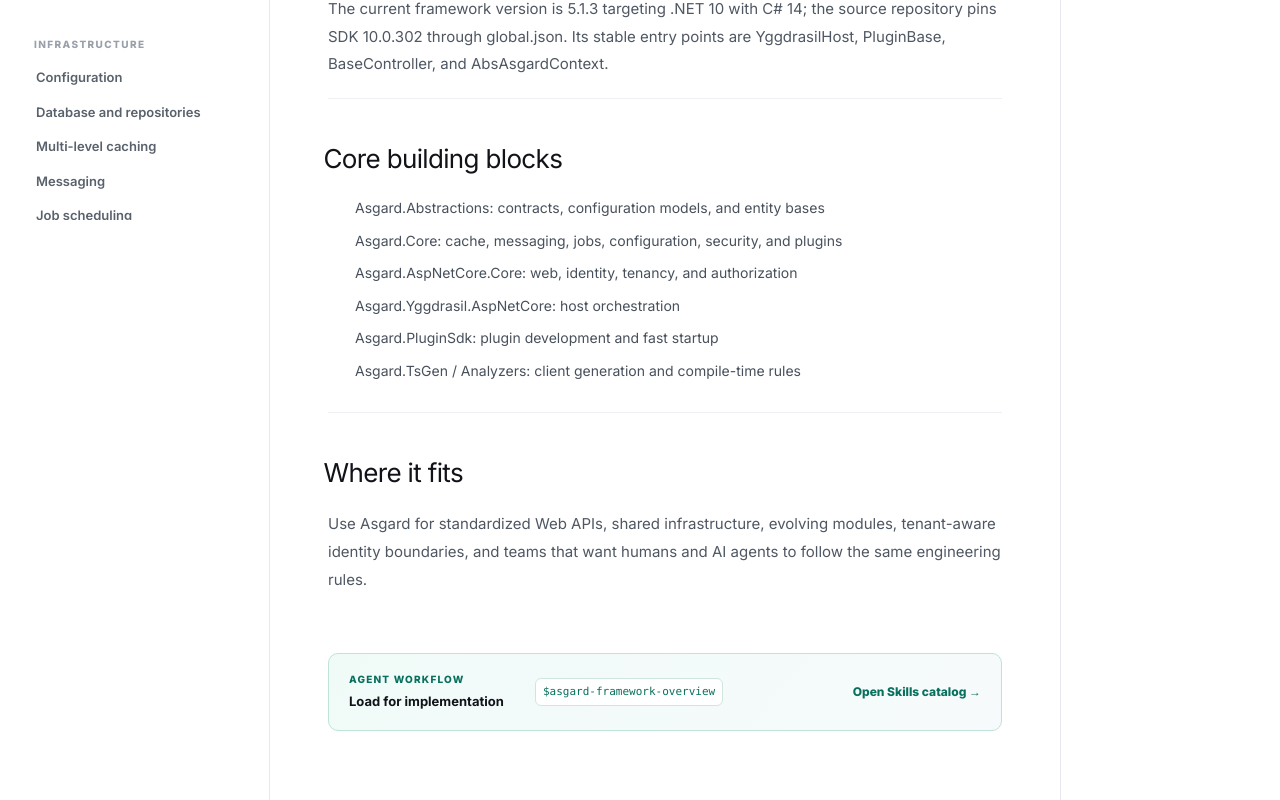
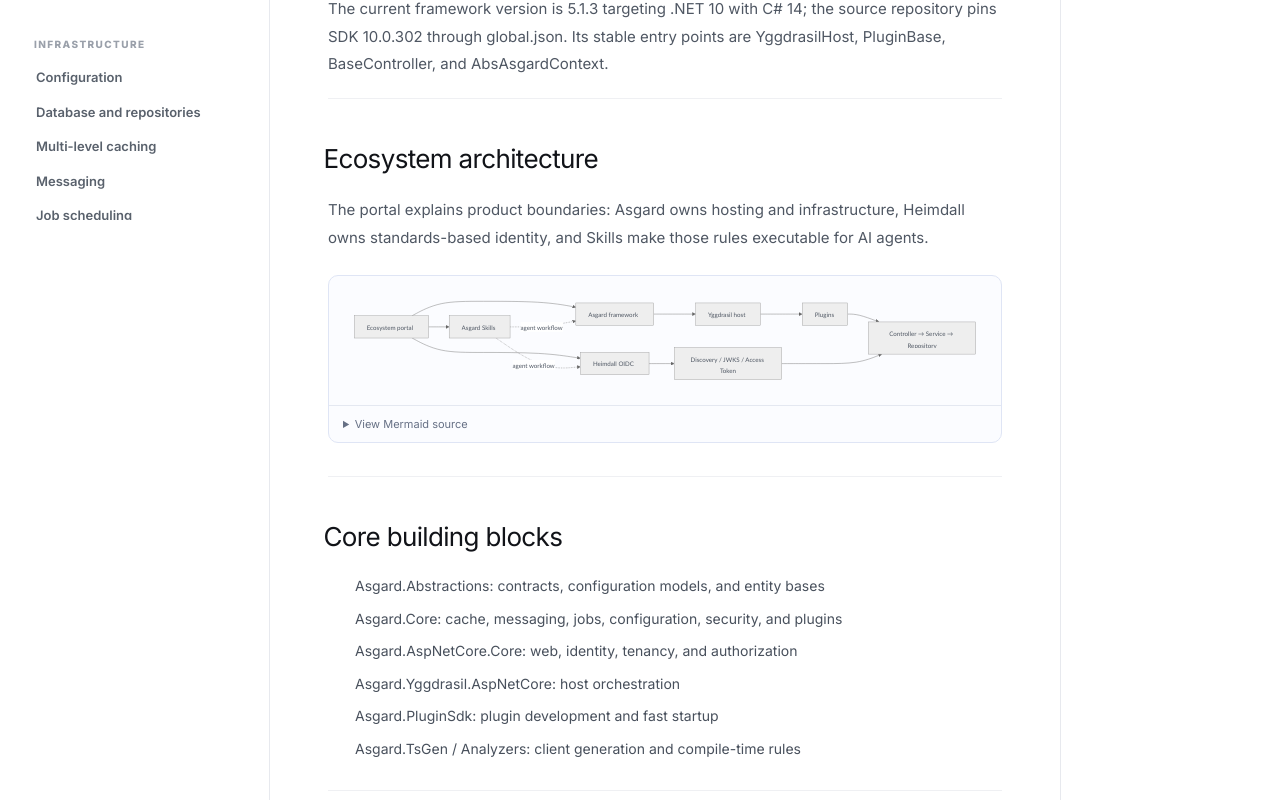
Before and after one commit to BenLampson/Asgard.Documents, a Next.js app: page /en/docs/overview in a window 1280 px wide. Shown: the part 580-1380 px from the top of the page. Built offline with nearby package versions, Linux system fonts and the light colour scheme.

Commit message:
feat: render Mermaid architecture diagrams

```diff
--- a/app/components/DocsShell.tsx
+++ b/app/components/DocsShell.tsx
@@ -3,6 +3,7 @@ import { getProductMetadata, productHomePath } from "../product-registry";
 import { getSkillReferences } from "../skill-references";
 import { siteBaseline } from "../site-baseline";
 import { SiteHeader } from "./SiteHeader";
+import { MermaidDiagram } from "./MermaidDiagram";
 
 function Sidebar({ locale, current, product }: { locale: Locale; current: string; product: Product }) {
   const groups = new Map<string, DocPage[]>();
@@ -21,6 +22,7 @@ function Sidebar({ locale, current, product }: { locale: Locale; current: string
 }
 
 function CodeBlock({ language, value }: { language: string; value: string }) {
+  if (language.toLowerCase() === "mermaid") return <MermaidDiagram value={value} />;
   return <div className="code-block"><div><span>{language}</span><span>ASGARD</span></div><pre><code>{value}</code></pre></div>;
 }
 
--- /dev/null
+++ b/app/components/MermaidDiagram.tsx
@@ -0,0 +1,40 @@
+"use client";
+
+import { useEffect, useId, useState } from "react";
+
+type MermaidDiagramProps = { value: string };
+
+export function MermaidDiagram({ value }: MermaidDiagramProps) {
+  const reactId = useId();
+  const [svg, setSvg] = useState<string | null>(null);
+  const [error, setError] = useState<string | null>(null);
+
+  useEffect(() => {
+    let cancelled = false;
+    const id = `mermaid-${reactId.replace(/[^a-zA-Z0-9_-]/g, "")}`;
+    void import("mermaid")
+      .then(async ({ default: mermaid }) => {
+        mermaid.initialize({ startOnLoad: false, securityLevel: "strict", theme: "neutral" });
+        const result = await mermaid.render(id, value);
+        if (!cancelled) setSvg(result.svg);
+      })
+      .catch((reason: unknown) => {
+        if (!cancelled) setError(reason instanceof Error ? reason.message : String(reason));
+      });
+    return () => {
+      cancelled = true;
+    };
+  }, [reactId, value]);
+
+  return (
+    <div className="mermaid-block" aria-label="Mermaid architecture diagram">
+      {svg ? <div className="mermaid-svg" dangerouslySetInnerHTML={{ __html: svg }} /> : null}
+      {error ? <div className="mermaid-error">Mermaid diagram could not be rendered: {error}</div> : null}
+      {!svg && !error ? <div className="mermaid-loading">Rendering architecture diagram…</div> : null}
+      <details className="mermaid-source">
+        <summary>View Mermaid source</summary>
+        <pre><code>{value}</code></pre>
+      </details>
+    </div>
+  );
+}
--- a/app/content.ts
+++ b/app/content.ts
@@ -143,6 +143,39 @@ export type DocPage = {
   sections: DocSection[];
   relatedDocs?: { product: Product; docSlug: string; label: string }[];
 };
+
+const ecosystemArchitectureDiagram = `flowchart LR
+  Portal["Ecosystem portal"] --> Asgard["Asgard framework"]
+  Portal --> Heimdall["Heimdall OIDC"]
+  Portal --> Skills["Asgard Skills"]
+  Asgard --> Host["Yggdrasil host"]
+  Host --> Plugins["Plugins"]
+  Plugins --> API["Controller → Service → Repository"]
+  Heimdall --> Tokens["Discovery / JWKS / Access Token"]
+  Tokens --> API
+  Skills -. "agent workflow" .-> Asgard
+  Skills -. "agent workflow" .-> Heimdall`;
+
+const asgardRuntimeDiagram = `flowchart TB
+  App["Starter application"] --> Host["YggdrasilHost"]
+  Host --> Pipeline["ASP.NET Core pipeline"]
+  Pipeline --> Controller["BaseController"]
+  Controller --> Service["Service / DTO"]
+  Service --> Repository["Repository"]
+  Repository --> Entity["Entity / database"]
+  Host --> Context["AbsAsgardContext"]
+  Context --> Infra["Cache · MQ · Jobs · Security · Trace"]`;
+
+const heimdallIntegrationDiagram = `sequenceDiagram
+  participant Browser as SPA / Browser
+  participant H as Heimdall
+  participant API as Asgard API
+  Browser->>H: Authorization Code + PKCE
+  H-->>Browser: Access Token
+  Browser->>API: Bearer Access Token
+  API->>H: Local Discovery / JWKS validation
+  API-->>Browser: Unified Response<T>
+  Note over API,H: API CORS and OIDC client CORS are separate boundaries`;
 
 const quickStartProjectCode = `<Project Sdk="Microsoft.NET.Sdk.Web">
   <PropertyGroup>
@@ -335,6 +368,7 @@ export const docs: Record<Locale, DocPage[]> = {
       description: "用统一宿主、插件模型和基础设施入口搭建模块化 ASP.NET Core 系统。",
       sections: [
         { id: "what", title: "Asgard 是什么", paragraphs: ["Asgard 是以 ASP.NET Core 为宿主的应用框架。它统一配置、插件、公共能力、认证授权、Swagger、静态资源与健康检查，让业务代码聚焦 API、服务、仓储和领域逻辑。", "当前框架版本为 5.1.3，目标框架是 .NET 10、语言基线是 C# 14，源码仓库通过 global.json 固定 SDK 10.0.302。核心入口是 YggdrasilHost、PluginBase、BaseController 与 AbsAsgardContext。"] },
+        { id: "architecture", title: "生态架构", paragraphs: ["总览图把三个站点的职责和集成边界放在一起：Asgard 负责宿主与基础设施，Heimdall 负责标准身份，Skills 把工程规则交给 AI Agent。"], code: { language: "mermaid", value: ecosystemArchitectureDiagram } },
         { id: "modules", title: "核心组成", bullets: ["Asgard.Abstractions：跨宿主契约、配置模型与实体基类", "Asgard.Core：缓存、消息、任务、配置、安全与插件实现", "Asgard.AspNetCore.Core：Web、身份、租户与授权实现", "Asgard.Yggdrasil.AspNetCore：宿主编排入口", "Asgard.PluginSdk：插件开发与快速启动", "Asgard.TsGen / Analyzers：客户端生成与编译期规范"] },
         { id: "fit", title: "适合的系统", paragraphs: ["Asgard 适合需要标准 Web API、统一基础设施、多模块演进、租户与身份边界，以及希望让人类和 AI 使用同一套工程规则的 .NET 项目。它不是单一工具包，而是一套带宿主、上下文、插件和装配约定的开发框架。"] },
       ],
@@ -422,7 +456,7 @@ export const docs: Record<Locale, DocPage[]> = {
       slug: "heimdall", group: "生态", eyebrow: "IDENTITY PROVIDER", title: "Heimdall 身份平台",
       description: "基于 Asgard 的标准 OIDC/OAuth 2.0 身份提供者与多租户安全平台。",
       sections: [
-        { id: "capabilities", title: "主要能力", bullets: ["OIDC Discovery、JWKS、Authorization Code + PKCE、Refresh Token、Client Credentials 与 Device Flow", "Application Manifest、Tenant Application、应用范围 RBAC/Grant 与版本化 Token Claims", "平台/租户用户、客户端、Scope、授权、同意与会话治理", "mini issuer 5.3.19：为已有登录逻辑的小项目签发 Asgard 兼容 JWT，并暴露 Discovery/JWKS", "5.3.x 完整受治理 MCP：OAuth/AK-SK、Tools、Resources、Prompts、Tasks、策略与两阶段写确认", "Tenant-bound Backend Directory 读写、身份失效 Webhook、SCIM、外部 OIDC、LDAP/AD、SAML、TOTP 与 Passkey", "安全事件生命周期、活动会话、SIEM 导出与 Asgard 链路追踪"] },
+        { id: "capabilities", title: "主要能力", bullets: ["OIDC Discovery、JWKS、Authorization Code + PKCE、Refresh Token、Client Credentials 与 Device Flow", "Application Manifest、Tenant Application、应用范围 RBAC/Grant 与版本化 Token Claims", "平台/租户用户、客户端、Scope、授权、同意与会话治理", "mini issuer 5.3.19：为已有登录逻辑的小项目签发 Asgard 兼容 JWT，并暴露 Discovery/JWKS", "5.3.x 完整受治理 MCP：OAuth/AK-SK、Tools、Resources、Prompts、Tasks、策略与两阶段写确认", "Tenant-bound Backend Directory 读写、身份失效 Webhook、SCIM、外部 OIDC、LDAP/AD、SAML、TOTP 与 Passkey", "安全事件生命周期、活动会话、SIEM 导出与 Asgard 链路追踪"], code: { language: "mermaid", value: heimdallIntegrationDiagram } },
         { id: "baseline", title: "运行边界", paragraphs: ["Heimdall 使用 .NET 10 / C# 14，生产主库仅支持 PostgreSQL，缓存使用 Redis，消息使用 RabbitMQ，数据访问使用 FreeSql。启动基础设施配置来自 YAML、环境变量或命令行；登录锁定等业务策略存储在数据库并可即时生效。"] },
         { id: "claims", title: "统一身份契约", bullets: ["sub / user_id / tenant_id", "roles / permissions / scope 使用 JSON 数组字符串", "userMetadatas / tenantMetadata 使用 JSON 对象字符串", "下游 Asgard 服务从 Access Token 恢复 AbsAsgardUserInfo"] },
       ],
@@ -464,6 +498,7 @@ export const docs: Record<Locale, DocPage[]> = {
 docs.en = [
   { slug: "overview", group: "Start", eyebrow: "ASGARD FRAMEWORK", title: "Framework overview", description: "Build modular ASP.NET Core systems with one host, plugin model, and infrastructure surface.", sections: [
     { id: "what", title: "What is Asgard?", paragraphs: ["Asgard is an ASP.NET Core application framework that unifies configuration, plugins, infrastructure, authentication, authorization, Swagger, static files, and health checks so application code can focus on APIs and domain logic.", "The current framework version is 5.1.3 targeting .NET 10 with C# 14; the source repository pins SDK 10.0.302 through global.json. Its stable entry points are YggdrasilHost, PluginBase, BaseController, and AbsAsgardContext."] },
+    { id: "architecture", title: "Ecosystem architecture", paragraphs: ["The portal explains product boundaries: Asgard owns hosting and infrastructure, Heimdall owns standards-based identity, and Skills make those rules executable for AI agents."], code: { language: "mermaid", value: ecosystemArchitectureDiagram } },
     { id: "modules", title: "Core building blocks", bullets: ["Asgard.Abstractions: contracts, configuration models, and entity bases", "Asgard.Core: cache, messaging, jobs, configuration, security, and plugins", "Asgard.AspNetCore.Core: web, identity, tenancy, and authorization", "Asgard.Yggdrasil.AspNetCore: host orchestration", "Asgard.PluginSdk: plugin development and fast startup", "Asgard.TsGen / Analyzers: client generation and compile-time rules"] },
     { id: "fit", title: "Where it fits", paragraphs: ["Use Asgard for standardized Web APIs, shared infrastructure, evolving modules, tenant-aware identity boundaries, and teams that want humans and AI agents to follow the same engineering rules."] },
   ]},
@@ -491,7 +526,7 @@ docs.en = [
     { id: "structure", title: "Recommended structure", code: { language: "text", value: "MyApp.Plugin/\n  MyAppPlugin.cs\n  Controllers/ Services/ Repositories/ Entities/\n  plugin.yaml\n\nMyApp.Starter/\n  Program.cs\n  config/app.yaml" } },
   ]},
   { slug: "api-development", group: "Framework", eyebrow: "WEB API", title: "API development", description: "Build stable APIs with Asgard layering, response, and authorization conventions.", sections: [
-    { id: "rules", title: "Hard boundaries", bullets: ["Every controller inherits BaseController", "The dependency direction is Controller → Service → Repository → Entity", "Services return DTOs; controllers map DTOs to VOs", "Return Response<T>, PageResponse<T>, or CursorResponse<T>; never raw objects"] },
+    { id: "rules", title: "Hard boundaries", bullets: ["Every controller inherits BaseController", "The dependency direction is Controller → Service → Repository → Entity", "Services return DTOs; controllers map DTOs to VOs", "Return Response<T>, PageResponse<T>, or CursorResponse<T>; never raw objects"], code: { language: "mermaid", value: asgardRuntimeDiagram } },
     { id: "example", title: "Controller example", code: { language: "csharp", value: controllerCode } },
     { id: "authorization", title: "Authentication and authorization", paragraphs: ["The host wires JWT Bearer through host.auth. AsgardAuth attributes and expressions combine roles, permissions, scopes, and token_type checks. UI visibility is never a security boundary; the backend always authorizes the request."] },
   ]},
@@ -531,7 +566,7 @@ docs.en = [
   ...enToolingDocs,
   ...enAsgardUpgradeDocs,
   { slug: "heimdall", group: "Ecosystem", eyebrow: "IDENTITY PROVIDER", title: "Heimdall identity platform", description: "A standards-based OIDC/OAuth 2.0 identity provider and multi-tenant security platform built on Asgard.", sections: [
-    { id: "capabilities", title: "Capabilities", bullets: ["Discovery, JWKS, Authorization Code + PKCE, Refresh Token, Client Credentials, and Device Flow", "Application Manifests, Tenant Applications, application-scoped RBAC/Grants, and versioned token claims", "Platform and tenant users, clients, scopes, authorization, consent, and session governance", "Mini issuer 5.3.19 for applications that own login but need Asgard-compatible JWTs plus Discovery/JWKS", "Governed MCP in 5.3.x: OAuth/AK-SK, Tools, Resources, Prompts, Tasks, policy, and two-phase write confirmation", "Tenant-bound Backend Directory reads/writes, invalidation Webhooks, SCIM, external OIDC, LDAP/AD, SAML, TOTP, and Passkeys", "Security-event lifecycle, active sessions, SIEM export, and Asgard tracing"] },
+    { id: "capabilities", title: "Capabilities", bullets: ["Discovery, JWKS, Authorization Code + PKCE, Refresh Token, Client Credentials, and Device Flow", "Application Manifests, Tenant Applications, application-scoped RBAC/Grants, and versioned token claims", "Platform and tenant users, clients, scopes, authorization, consent, and session governance", "Mini issuer 5.3.19 for applications that own login but need Asgard-compatible JWTs plus Discovery/JWKS", "Governed MCP in 5.3.x: OAuth/AK-SK, Tools, Resources, Prompts, Tasks, policy, and two-phase write confirmation", "Tenant-bound Backend Directory reads/writes, invalidation Webhooks, SCIM, external OIDC, LDAP/AD, SAML, TOTP, and Passkeys", "Security-event lifecycle, active sessions, SIEM export, and Asgard tracing"], code: { language: "mermaid", value: heimdallIntegrationDiagram } },
     { id: "baseline", title: "Runtime boundary", paragraphs: ["Heimdall runs on .NET 10 / C# 14. Production storage is PostgreSQL only, with Redis caching, RabbitMQ messaging, and FreeSql data access. Bootstrap configuration comes from YAML, environment variables, or command line; runtime security policies live in the database."] },
     { id: "claims", title: "Unified identity contract", bullets: ["sub / user_id / tenant_id", "roles / permissions / scope as JSON array strings", "userMetadatas / tenantMetadata as JSON object strings", "Downstream Asgard services restore AbsAsgardUserInfo from access-token claims"] },
   ]},
--- a/app/globals.css
+++ b/app/globals.css
@@ -131,6 +131,10 @@ footer { border-top: 1px solid var(--line); color: var(--muted); display: flex;
 .code-block { background: #11151d; border: 1px solid #252b36; border-radius: 10px; box-shadow: 0 10px 28px rgba(18,25,38,.1); margin: 23px 0 29px; overflow: hidden; }
 .code-block > div { align-items: center; background: #181d26; border-bottom: 1px solid #29303c; color: #8e96a6; display: flex; font-family: var(--font-mono); font-size: 9px; justify-content: space-between; letter-spacing: 1px; padding: 11px 14px; }
 .code-block pre { color: #d8deea; font-family: var(--font-mono); font-size: 12px; line-height: 1.8; margin: 0; overflow-x: auto; padding: 23px; }
+.mermaid-block { background: #fbfcff; border: 1px solid #dfe5f5; border-radius: 10px; margin: 23px 0 29px; overflow: hidden; }
+.mermaid-svg { overflow-x: auto; padding: 22px; text-align: center; }.mermaid-svg svg { height: auto; max-width: 100%; }
+.mermaid-loading, .mermaid-error { color: #687180; font-size: 13px; padding: 22px; }.mermaid-error { color: #a33b3b; }
+.mermaid-source { border-top: 1px solid #e4e8f1; color: #667085; font-size: 11px; }.mermaid-source summary { cursor: pointer; padding: 10px 14px; }.mermaid-source pre { background: #11151d; color: #d8deea; font-family: var(--font-mono); line-height: 1.7; margin: 0; overflow-x: auto; padding: 16px; }
 .doc-note { background: #f3f6ff; border: 1px solid #d9e1ff; border-left: 3px solid var(--blue); border-radius: 7px; margin: 23px 0 29px; padding: 15px 17px; }.doc-note b { color: var(--blue); display: block; font-size: 11px; margin-bottom: 5px; text-transform: uppercase; }.doc-note p { margin: 0!important; }
 .doc-artifact-links { display: flex; flex-wrap: wrap; gap: 10px; }.doc-artifact-links a { border: 1px solid var(--line); border-radius: 6px; color: var(--blue); font-size: 12px; font-weight: 700; padding: 9px 12px; }
 .page-nav { display: grid; gap: 14px; grid-template-columns: 1fr 1fr; margin-top: 70px; }.page-nav > a { border: 1px solid var(--line); border-radius: 9px; display: flex; flex-direction: column; padding: 16px; }.page-nav > a:hover { border-color: #aebfff; }.page-nav small { color: #9aa1ab; font-size: 10px; margin-bottom: 6px; }.page-nav b { font-size: 13px; }.page-nav .next { text-align: right; }
--- a/package.json
+++ b/package.json
@@ -24,6 +24,7 @@
     "lint": "eslint . --ignore-pattern dist --ignore-pattern .next"
   },
   "dependencies": {
+    "mermaid": "^11.16.0",
     "next": "16.2.6",
     "react": "19.2.6",
     "react-dom": "19.2.6"
```
Also changed, not shown: 1 other file (tests, documents, lock files or other folders).
